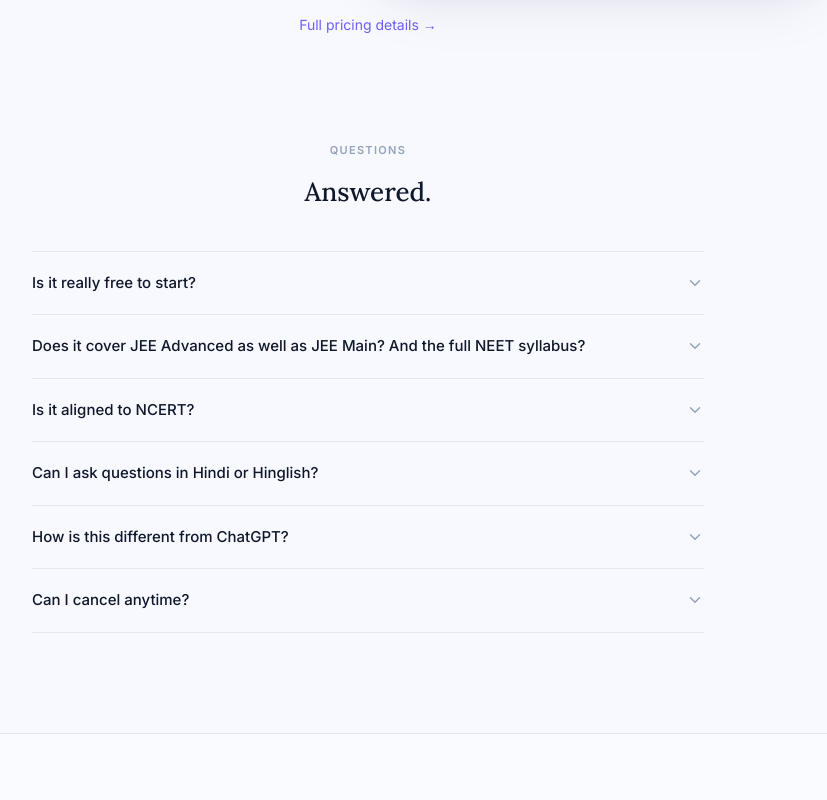
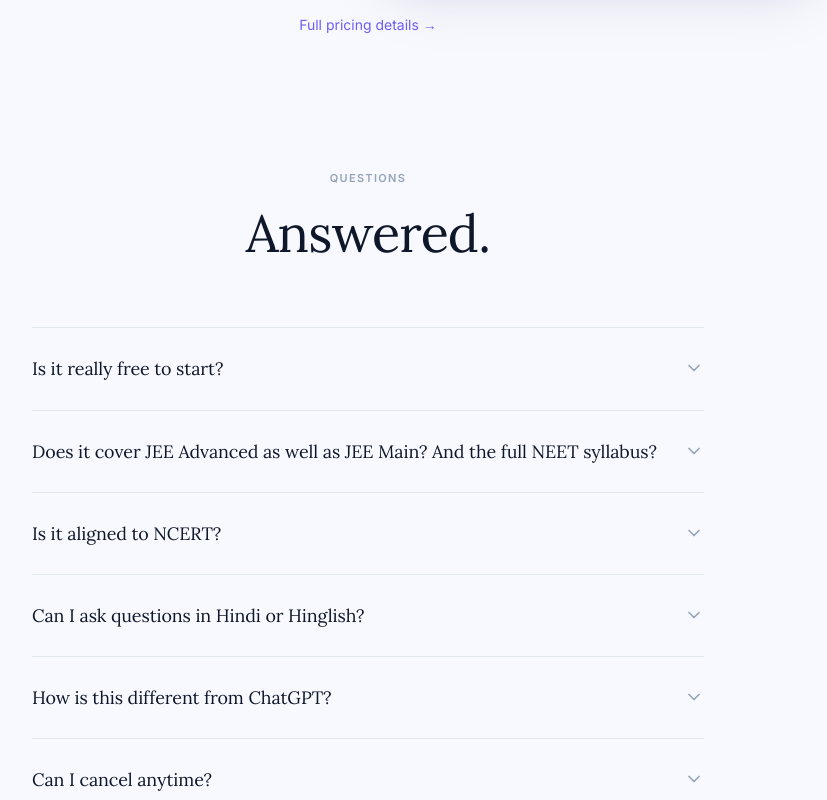
Before and after one commit to Vxrun19/Edumind, a Next.js app in the folder edumind/: page / in a window 1280 px wide. Shown: the part 5640-6440 px from the top of the page, without its empty margins (272-1099 px from the left). Built offline with nearby package versions, Linux system fonts and the light colour scheme; no server answers.

Commit message:
Redesign FAQ in new design system, remove stale courses claim
Co-Authored-By: Claude Opus 4.7 (1M context) <noreply@anthropic.com>

```diff
--- a/edumind/src/components/landing/faq-section.tsx
+++ b/edumind/src/components/landing/faq-section.tsx
@@ -1,13 +1,23 @@
 'use client'
 
 import { useState } from 'react'
+import { motion, AnimatePresence, useReducedMotion } from 'framer-motion'
 import { ChevronDown } from 'lucide-react'
-import { ScrollReveal } from '@/components/animations'
+import {
+  ScrollReveal,
+  StaggerContainer,
+  StaggerItem,
+} from '@/components/animations'
 
-const faqs = [
+const easing: [number, number, number, number] = [0.16, 1, 0.3, 1]
+
+// Honest Q&A preserved verbatim from prior version — these are real
+// claims grounded in how the product actually behaves. Do NOT modify
+// copy here; this is a visual reskin only.
+const FAQS = [
   {
     q: 'Is it really free to start?',
-    a: 'Yes. No credit card required. The free plan includes 20 AI tutor messages per day and 3 quizzes per day, plus access to several full courses. Upgrade anytime if you want more.',
+    a: 'Yes. No credit card required. The free plan includes 20 AI tutor messages per day and 3 quizzes per day, with full access to all four subjects (Physics, Chemistry, Maths, Biology) and progress tracking. Upgrade anytime if you want more.',
   },
   {
     q: 'Does it cover JEE Advanced as well as JEE Main? And the full NEET syllabus?',
@@ -29,72 +39,144 @@ const faqs = [
     q: 'Can I cancel anytime?',
     a: 'Yes. Cancel with one click, no questions asked. You keep access until the end of your billing period.',
   },
-]
+] as const
 
+// Individual FAQ row. Owns its own open/closed state. The full button
+// row is tappable (44px+ tap target on mobile), with the chevron
+// rotating and the answer sliding open via framer-motion's height:auto
+// (no hardcoded maxHeight to cut off long answers).
 function FAQItem({ q, a }: { q: string; a: string }) {
   const [open, setOpen] = useState(false)
+  const prefersReducedMotion = useReducedMotion()
 
   return (
     <div style={{ borderBottom: '1px solid var(--border)' }}>
       <button
-        className="w-full flex items-center justify-between py-5 text-left cursor-pointer"
+        className="w-full flex items-start justify-between gap-4 py-6 md:py-7 text-left cursor-pointer"
         onClick={() => setOpen(!open)}
         aria-expanded={open}
       >
         <span
-          className="font-sans text-[15px] font-medium pr-4"
-          style={{ color: 'var(--text-primary)' }}
+          className="font-serif transition-colors duration-200"
+          style={{
+            color: open ? 'var(--accent)' : 'var(--text-primary)',
+            fontSize: 'clamp(17px, 1.4vw, 19px)',
+            lineHeight: 1.4,
+            letterSpacing: '-0.005em',
+            fontWeight: 400,
+          }}
         >
           {q}
         </span>
+        <motion.span
+          aria-hidden="true"
+          animate={{ rotate: open ? 180 : 0 }}
+          transition={{
+            duration: prefersReducedMotion ? 0 : 0.25,
+            ease: easing,
+          }}
+          style={{
+            flexShrink: 0,
+            display: 'inline-flex',
+            alignItems: 'center',
+            paddingTop: '2px',
+          }}
+        >
           <ChevronDown
-          size={18}
-          className="shrink-0 transition-transform duration-200"
+            size={20}
+            className="transition-colors duration-200"
             style={{
-            color: 'var(--text-tertiary)',
-            transform: open ? 'rotate(180deg)' : 'rotate(0deg)',
+              color: open ? 'var(--accent)' : 'var(--text-tertiary)',
             }}
           />
+        </motion.span>
       </button>
-      <div
-        className="overflow-hidden transition-all duration-200"
-        style={{
-          maxHeight: open ? '200px' : '0px',
-          opacity: open ? 1 : 0,
+
+      {/* Expand/collapse with framer-motion's height:auto — handles
+       *  variable answer lengths without hardcoded maxHeight cutoffs. */}
+      <AnimatePresence initial={false}>
+        {open && (
+          <motion.div
+            key="content"
+            initial={
+              prefersReducedMotion
+                ? { opacity: 0 }
+                : { height: 0, opacity: 0 }
+            }
+            animate={
+              prefersReducedMotion
+                ? { opacity: 1 }
+                : { height: 'auto', opacity: 1 }
+            }
+            exit={
+              prefersReducedMotion
+                ? { opacity: 0 }
+                : { height: 0, opacity: 0 }
+            }
+            transition={{
+              duration: prefersReducedMotion ? 0.2 : 0.3,
+              ease: easing,
             }}
+            style={{ overflow: 'hidden' }}
           >
             <p
-          className="font-sans text-[14px] pb-5 pr-8"
-          style={{ color: 'var(--text-secondary)', lineHeight: 1.7 }}
+              className="font-serif pb-6 md:pb-7 pr-8"
+              style={{
+                color: 'var(--text-secondary)',
+                fontSize: 'clamp(15px, 1.3vw, 17px)',
+                lineHeight: 1.7,
+                maxWidth: '60ch',
+              }}
             >
               {a}
             </p>
-      </div>
+          </motion.div>
+        )}
+      </AnimatePresence>
     </div>
   )
 }
 
 export function FAQSection() {
   return (
-    <section className="px-6 mt-[100px]">
+    <section
+      className="relative px-6 mt-24 md:mt-32"
+      aria-labelledby="faq-heading"
+    >
       <div className="max-w-2xl mx-auto">
+        {/* Section header — editorial label + serif H2 */}
         <ScrollReveal>
           <div className="text-center">
-            <span className="label-text">QUESTIONS</span>
+            <span className="label">Questions</span>
             <h2
-              className="font-serif text-[26px] font-medium mt-3"
-              style={{ color: 'var(--text-primary)' }}
+              id="faq-heading"
+              className="font-serif font-normal mt-4"
+              style={{
+                color: 'var(--text-primary)',
+                fontSize: 'clamp(32px, 4.5vw, 52px)',
+                lineHeight: 1.15,
+                letterSpacing: '-0.015em',
+              }}
             >
               Answered.
             </h2>
           </div>
         </ScrollReveal>
 
-        <div className="mt-10" style={{ borderTop: '1px solid var(--border)' }}>
-          {faqs.map((faq) => (
-            <FAQItem key={faq.q} q={faq.q} a={faq.a} />
+        {/* Q&A list — top hairline starts the divider rhythm, each item
+         *  closes with its own bottom hairline. Questions fade in on
+         *  scroll with a tight stagger; expand/collapse is per-item.   */}
+        <StaggerContainer
+          className="mt-12 md:mt-16 border-t border-[color:var(--border)]"
+          stagger={0.06}
+          delayChildren={0.05}
+        >
+          {FAQS.map((faq) => (
+            <StaggerItem key={faq.q}>
+              <FAQItem q={faq.q} a={faq.a} />
+            </StaggerItem>
           ))}
-        </div>
+        </StaggerContainer>
       </div>
     </section>
   )
```
Lines whose indentation alone changed are shown as unchanged.
